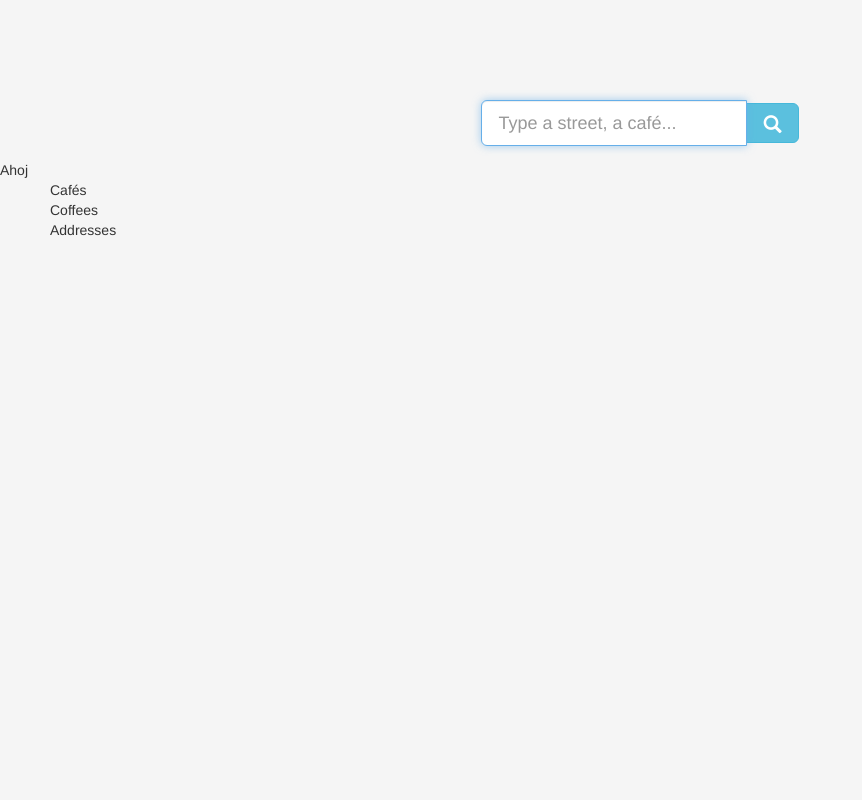
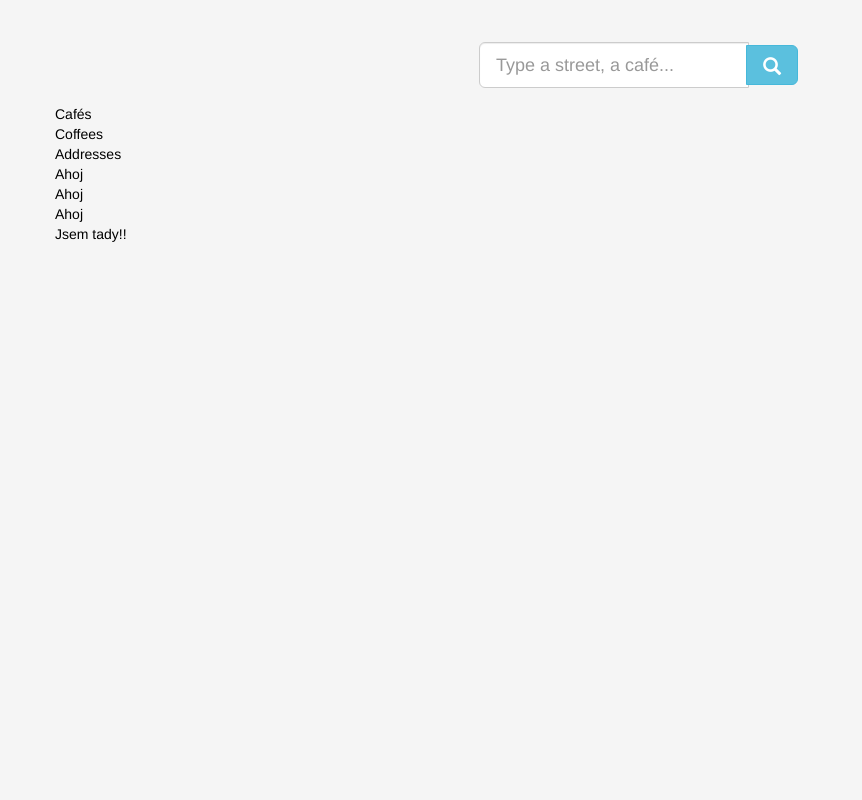
Before and after one commit to martinbenes1996/iis-project, a Django app: page /search/ in a window 1280 px wide. Shown: the whole page, without its empty margins (0-862 px from the left). Run offline with Django 3.2, Linux system fonts and the light colour scheme; some libraries are stand-ins or nearby versions.

Commit message:
search bar

```diff
--- a/kavarna/models.py
+++ b/kavarna/models.py
@@ -6,3 +6,9 @@ class Webpage(models.Model):
     # For description of structure, I think about using the XSL file with a name including primary key from the database.
     # Therefore it should be easy with access to the database to reach the file easily.
     # There should be everything
+
+class Users(models.Model):
+    email = models.EmailField()
+    name = models.CharField(max_length=64)
+    surname = models.CharField(max_length=64)
+    password = models.CharField(max_length=64)
--- a/kavarna/settings.py
+++ b/kavarna/settings.py
@@ -119,3 +119,4 @@ USE_TZ = True
 # https://docs.djangoproject.com/en/2.0/howto/static-files/
 
 STATIC_URL = '/static/'
+STATIC_ROOT = "/home/martin/iis-project/kavarna/static/"
--- /dev/null
+++ b/kavarna/static/kavarna/styles.css
@@ -0,0 +1,54 @@
+
+html, body {
+    height: 100%;
+}
+
+.backgrounder {
+    background-color: #f5f5f5;
+    color: black;
+}
+
+.hcentralize {
+    display: -ms-flexbox;
+    display: -webkit-box;
+    display: flex;
+    -ms-flex-align: center;
+    -ms-flex-pack: center;
+    -webkit-box-align: center;
+    -webkit-box-pack: center;
+    justify-content: center;
+}
+
+.vcentralize {
+    align-items: center;
+}
+
+.stylish-input-group .input-group-addon{
+    background: white !important;
+}
+.stylish-input-group .form-control{
+    border-right:0;
+    box-shadow: 0 0 0;
+    border-color:#ccc;
+}
+.stylish-input-group button {
+    border: 0;
+    background: transparent;
+}
+
+input, .btn-warning, .btn-primary {
+    margin: 2px;
+}
+
+.btn-info {
+    margin: 5px;
+}
+
+.searchmenu {
+}
+
+.searchresults {
+}
+
+.searchitem {
+}
--- a/kavarna/templates/search.html
+++ b/kavarna/templates/search.html
@@ -1,75 +1,34 @@
 <html>
     <head>
-        <link href="//maxcdn.bootstrapcdn.com/bootstrap/3.3.0/css/bootstrap.min.css" rel="stylesheet" id="bootstrap-css">
         <script src="//maxcdn.bootstrapcdn.com/bootstrap/3.3.0/js/bootstrap.min.js"></script>
         <script src="//code.jquery.com/jquery-1.11.1.min.js"></script>
+        <link rel="stylesheet" href="https://maxcdn.bootstrapcdn.com/bootstrap/3.3.7/css/bootstrap.min.css">
 
-        <style>
-            html, body {
-                height: 100%;
-                padding-top: 40px;
-                padding-bottom: 40px;
-                background-color: #f5f5f5;
-            }
-
-            .centralize {
-                display: -ms-flexbox;
-                display: -webkit-box;
-                display: flex;
-                -ms-flex-align: center;
-                -ms-flex-pack: center;
-                -webkit-box-align: center;
-                //align-items: center;
-                -webkit-box-pack: center;
-                justify-content: center;
-
-            }
-
-            .stylish-input-group .input-group-addon{
-                background: white !important;
-            }
-            .stylish-input-group .form-control{
-	            border-right:0;
-	            box-shadow: 0 0 0;
-	            border-color:#ccc;
-            }
-            .stylish-input-group button{
-                border: 0;
-                background: transparent;
-            }
-        </style>
-
+        {% load static %}
+        <link rel = "stylesheet" type = "text/css" href = "{% static 'kavarna/styles.css' %}">
     </head>
 
-    <body>
-        <div class="container-fluid">
+    <body class="backgrounder">
+        <div class="container">
 
-            <div class="row centralize">
-                <div class="col" style="padding-top: 20px">
-                    <div id="custom-search-input">
-                        <form action="/search" method="get">
-                            <div class="input-group col-md-12">
-                                <input type="text" name="key" class="form-control input-lg" placeholder="Type a street, a café..." required autofocus />
-                                <span class="input-group-btn">
-                                    <button class="btn btn-info btn-lg" type="submit">
-                                        <i class="glyphicon glyphicon-search"></i>
-                                    </button>
-                                </span>
-                            </div>
-                        </form>
-                    </div>
+            <div class="row hcentralize">
+                <div class="col" style="padding-top: 40px">
+                    {{searchbar|safe}}
                 </div>
             </div>
 
             <div class="row">
-                <div class="col-9">
-                    Ahoj
-                </div>
-                <div class="col-3" style="padding-left: 50px">
+                <div class="col">
                     Cafés<br>
                     Coffees<br>
-                    Addresses<br>
+                    Addresses
                 </div>
+                <div class="col">
+                        Ahoj<br>
+                        Ahoj<br>
+                        Ahoj
+                </div>
+                <div class="col">Jsem tady!!</div>
             </div>
 
         </div>
--- /dev/null
+++ b/kavarna/templates/searchbar.html
@@ -0,0 +1,12 @@
+<div id="custom-search-input">
+    <form action="/search" method="get">
+        <div class="input-group col-md-12">
+            <input type="text" name="key" class="form-control input-lg" placeholder="Type a street, a café..." value="{{key}}" required />
+            <span class="input-group-btn">
+                <button class="btn btn-info btn-lg" type="submit">
+                    <i class="glyphicon glyphicon-search"></i>
+                </button>
+            </span>
+        </div>
+    </form>
+</div>
--- a/kavarna/views.py
+++ b/kavarna/views.py
@@ -1,12 +1,18 @@
 from django.http import HttpResponse
 from django.shortcuts import render
+from django.template import Context, Template
 
-def hello(request):
-   text = "<h1>Hello, World!</h1>"
-   return HttpResponse(text)
+def getSearchBar(d):
+    with open('kavarna/templates/searchbar.html', 'r') as searchbar:
+        t = Template( searchbar.read() )
+        c = Context( d )
+    return t.render(c)
 
 def index(request):
-   return render(request, "index.html", {})
+    d = dict()
+    d['key'] = request.GET.get('key', '')
+    d['searchbar'] = getSearchBar(d)
+    return render(request, "index.html", d)
 
 def register(request):
     return render(request, "register.html", {})
@@ -15,7 +21,10 @@ def signin(request):
     return render(request, "signin.html", {})
 
 def search(request):
-    return render(request, "search.html", {})
+    d = dict()
+    d['key'] = request.GET.get('key', '')
+    d['searchbar'] = getSearchBar(d)
+    return render(request, "search.html", d)
 
 # add function with the name matching from urls.py
 # def function(request, parameters...):
```
Also changed, not shown: kavarna/templates/index.html (+6 -48 lines), kavarna/templates/register.html (+10 -29 lines), kavarna/templates/signin.html (+10 -30 lines).
